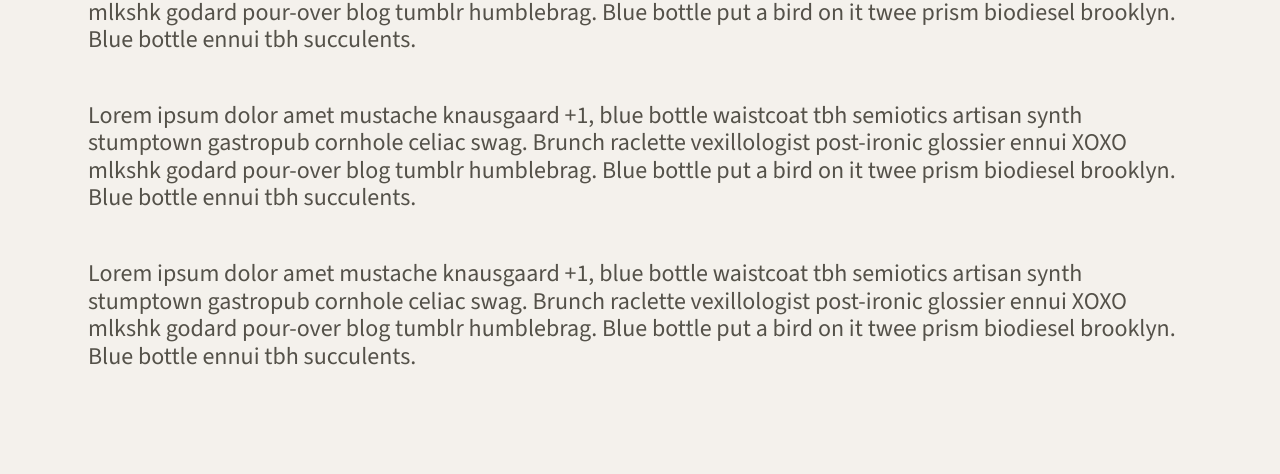
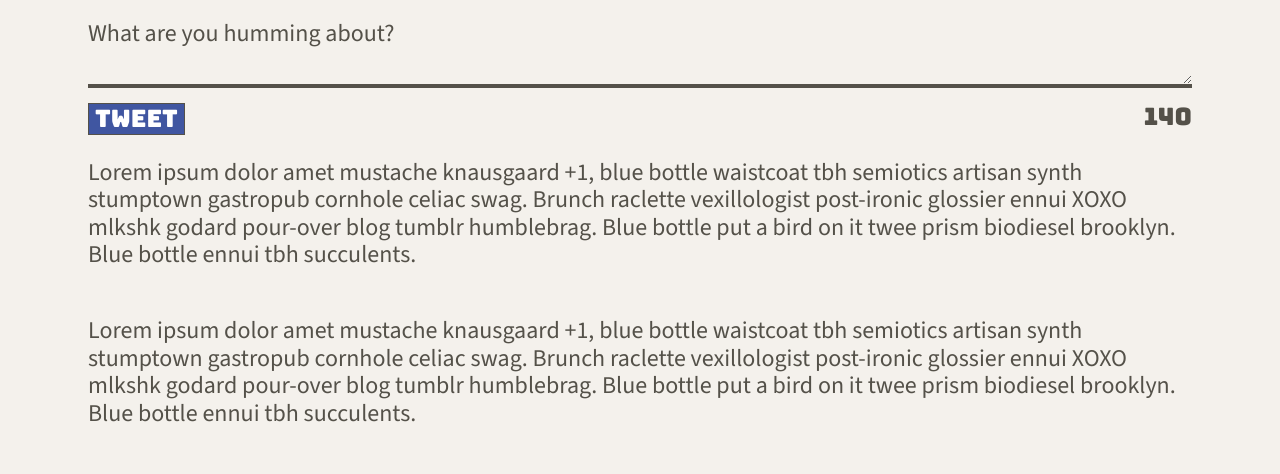
Before and after one commit to Jesse-D-Miller/tweeter, a plain HTML site: page public/index.html in a window 1280 px wide. Shown: the part 626-1100 px from the top of the page. Before the commit the page ends 1044 px from the top, so only its background shows below. Drawn offline with nearby package versions, Linux system fonts and the light colour scheme.

Commit message:
worked on the tweet writting and submission form

```diff
--- a/public/index.html
+++ b/public/index.html
@@ -25,6 +25,7 @@
   <link rel="stylesheet" href="/styles/layout.css" type="text/css" />
   <link rel="stylesheet" href="/styles/nav.css" type="text/css" />
   <link rel="stylesheet" href="/styles/header.css" type="text/css" />
+  <link rel="stylesheet" href="/styles/new-tweet.css" type="text/css" />
 
   <!-- External JS -->
   <script src="https://ajax.googleapis.com/ajax/libs/jquery/3.4.1/jquery.min.js"></script>
@@ -55,6 +56,17 @@
 
   <!-- Page-specific (main) content here -->
   <main class="container">
+    <section class="new-tweet">
+      <h2>Compose Tweet</h2>
+      <form action="/api/tweets" method="post">
+        <label for="tweet-text">What are you humming about?</label>
+        <textarea name="text" id="tweet-text"></textarea>
+        <div>
+          <button type="submit">Tweet</button>
+          <output name="counter" class="counter" for="tweet-text">140</output>
+        </div>
+      </form>
+    </section>
     <p>Lorem ipsum dolor amet mustache knausgaard +1, blue bottle waistcoat tbh semiotics artisan synth stumptown gastropub cornhole celiac swag. Brunch raclette vexillologist post-ironic glossier ennui XOXO mlkshk godard pour-over blog tumblr humblebrag. Blue bottle put a bird on it twee prism biodiesel brooklyn. Blue bottle ennui tbh succulents.</p>
     <p>Lorem ipsum dolor amet mustache knausgaard +1, blue bottle waistcoat tbh semiotics artisan synth stumptown gastropub cornhole celiac swag. Brunch raclette vexillologist post-ironic glossier ennui XOXO mlkshk godard pour-over blog tumblr humblebrag. Blue bottle put a bird on it twee prism biodiesel brooklyn. Blue bottle ennui tbh succulents.</p>
     <p>Lorem ipsum dolor amet mustache knausgaard +1, blue bottle waistcoat tbh semiotics artisan synth stumptown gastropub cornhole celiac swag. Brunch raclette vexillologist post-ironic glossier ennui XOXO mlkshk godard pour-over blog tumblr humblebrag. Blue bottle put a bird on it twee prism biodiesel brooklyn. Blue bottle ennui tbh succulents.</p>
--- /dev/null
+++ b/public/styles/new-tweet.css
@@ -0,0 +1,51 @@
+.new-tweet {
+  display: flex;
+  width: 100%;
+  flex-direction: column;
+  justify-content: center;
+  align-items: center;
+}
+
+.new-tweet form {
+  display: flex;
+  width: 100%;
+  flex-direction: column;
+  justify-content: center;
+  align-items: center;
+}
+.new-tweet label {
+  width: 100%;
+  display: flex;
+  justify-content: flex-start;
+}
+
+.new-tweet textarea {
+  width: 100%;
+  display: flex;
+  justify-content: flex-start;
+  border: none;
+  border-bottom: 4px solid #545149;
+  background: transparent;
+  color: black;
+  height: 40px;
+  font-size: medium;
+
+}
+
+.new-tweet div {
+  width: 100%;
+  display: flex;
+  justify-content: space-between;
+  padding-top: 15px;
+  font-family: "Bungee", sans-serif;
+}
+
+.new-tweet button {
+  color:#FFFFFF;
+  background-color: #4056A1;
+  border: 1px solid #545149;
+}
+
+.counter {
+  color: #545149;
+}
```
